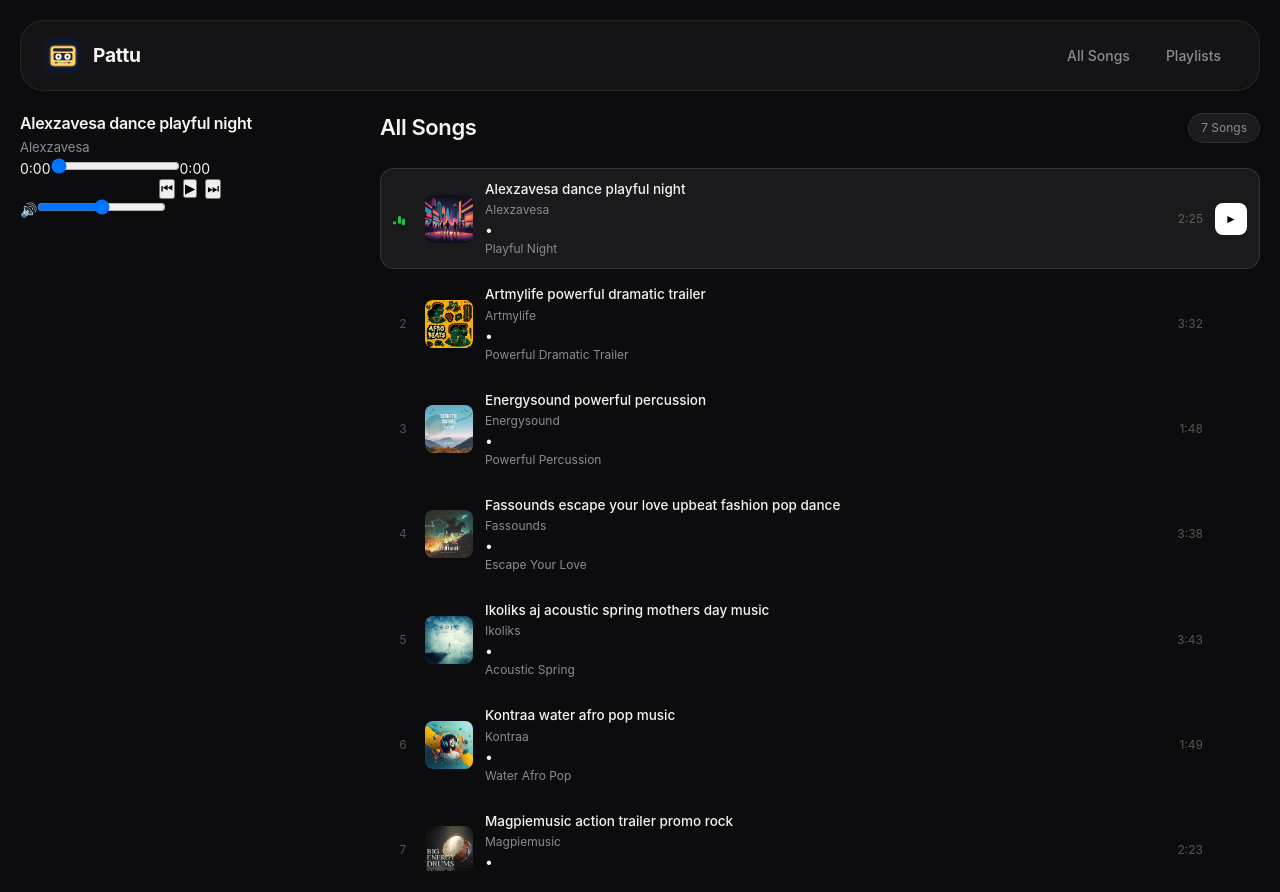
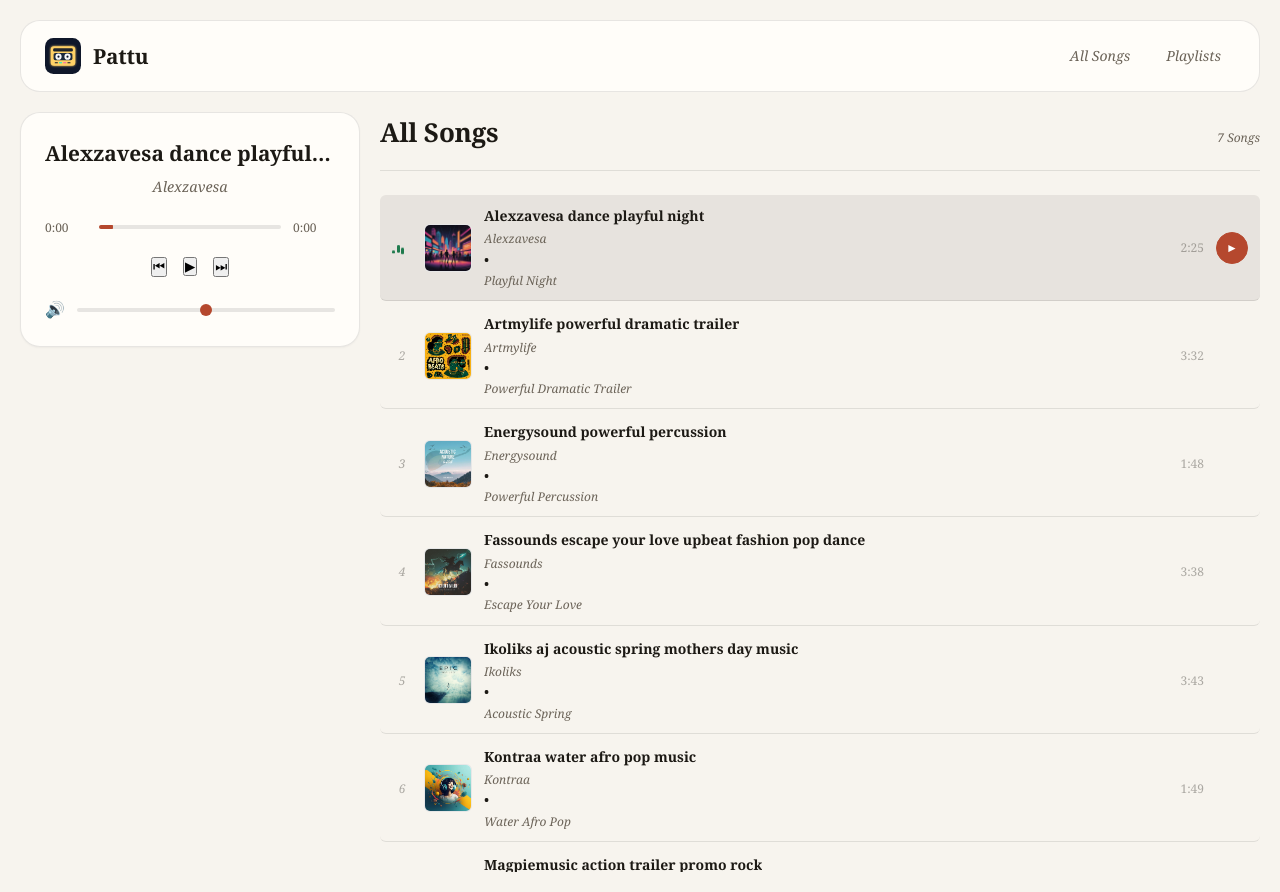
Before and after one commit to sarathkpreman/music-player, a React (Vite) app: page / in a window 1280 px wide. Built offline with nearby package versions, Linux system fonts and the light colour scheme.

Commit message:
Basic style changed

```diff
--- a/src/index.css
+++ b/src/index.css
@@ -3,28 +3,28 @@
 ========================= */
 
 :root {
-  --bg-base:     #0c0c0e;
-  --bg-surface:  #141416;
-  --bg-raised:   #1c1c1f;
-  --bg-hover:    rgba(255, 255, 255, 0.04);
-  --bg-active:   rgba(255, 255, 255, 0.06);
+  --bg-base:     #f7f4ee;
+  --bg-surface:  #fffdf9;
+  --bg-raised:   #ffffff;
+  --bg-hover:    rgba(28, 25, 20, 0.04);
+  --bg-active:   rgba(28, 25, 20, 0.07);
 
-  --border:      rgba(255, 255, 255, 0.07);
-  --border-hover: rgba(255, 255, 255, 0.12);
+  --border:      rgba(28, 25, 20, 0.1);
+  --border-hover: rgba(28, 25, 20, 0.2);
 
-  --text-primary:   #f4f4f5;
-  --text-secondary: #8b8b96;
-  --text-muted:     rgba(255, 255, 255, 0.3);
+  --text-primary:   #1c1914;
+  --text-secondary: #6b6358;
+  --text-muted:     rgba(28, 25, 20, 0.35);
 
-  --accent:       #ffffff;
-  --accent-play:  #23c14a;
+  --accent:       #b5482e;
+  --accent-play:  #1f7a4d;
 
-  --radius-sm: 8px;
-  --radius-md: 14px;
-  --radius-lg: 20px;
-  --radius-xl: 24px;
+  --radius-sm: 6px;
+  --radius-md: 10px;
+  --radius-lg: 16px;
+  --radius-xl: 20px;
 
-  --transition: 180ms cubic-bezier(0.4, 0, 0.2, 1);
+  --transition: 160ms ease;
 
   --space-1: 4px;
   --space-2: 8px;
@@ -47,9 +47,9 @@
 body {
   background: var(--bg-base);
   color: var(--text-primary);
-  font-family: -apple-system, Inter, sans-serif;
+  font-family: "Iowan Old Style", "Georgia", "Times New Roman", serif;
   font-size: 14px;
-  line-height: 1.5;
+  line-height: 1.6;
 }
 
 /* =========================
@@ -74,9 +74,10 @@
 
 .panel {
   background: var(--bg-surface);
-  border: 0.5px solid var(--border);
+  border: 1px solid var(--border);
   border-radius: var(--radius-xl);
   padding: var(--space-6);
+  box-shadow: 0 1px 2px rgba(28, 25, 20, 0.04);
 }
 
 /* =========================
@@ -103,7 +104,7 @@
 }
 
 .content-section::-webkit-scrollbar {
-  width: 4px;
+  width: 5px;
 }
 
 .content-section::-webkit-scrollbar-track {
@@ -129,6 +130,7 @@
   text-decoration: none;
   color: var(--text-secondary);
   font-size: 13px;
+  font-style: italic;
   padding: 7px 12px;
   border-radius: var(--radius-sm);
   transition: background var(--transition), color var(--transition);
@@ -141,7 +143,7 @@
 
 .nav-links a.active {
   background: var(--bg-active);
-  color: var(--text-primary);
+  color: var(--accent);
 }
 
 /* =========================
@@ -151,22 +153,21 @@
 .songs-header {
   display: flex;
   justify-content: space-between;
-  align-items: center;
+  align-items: baseline;
   margin-bottom: var(--space-6);
+  border-bottom: 1px solid var(--border);
+  padding-bottom: var(--space-4);
 }
 
 .songs-title {
-  font-size: 22px;
-  font-weight: 600;
-  letter-spacing: -0.4px;
+  font-size: 26px;
+  font-weight: 700;
+  letter-spacing: -0.2px;
 }
 
 .songs-count {
   font-size: 12px;
-  padding: 5px 12px;
-  border-radius: 999px;
-  background: var(--bg-raised);
-  border: 0.5px solid var(--border);
+  font-style: italic;
   color: var(--text-secondary);
 }
 
@@ -177,7 +178,7 @@
 .songs-list {
   display: flex;
   flex-direction: column;
-  gap: var(--space-1);
+  gap: 2px;
 }
 
 /* =========================
@@ -189,14 +190,14 @@
   justify-content: space-between;
   align-items: center;
   padding: 10px 12px;
-  border-radius: var(--radius-md);
-  border: 0.5px solid transparent;
+  border-radius: var(--radius-sm);
+  border-bottom: 1px solid var(--border);
   cursor: pointer;
-  transition: background var(--transition), border-color var(--transition);
+  transition: background var(--transition);
   gap: var(--space-3);
   width: 100%;
   text-align: left;
-  background: transparent
+  background: transparent;
 }
 
 .song-card:focus-visible {
@@ -206,12 +207,10 @@
 
 .song-card:hover {
   background: var(--bg-hover);
-  border-color: var(--border);
 }
 
 .song-card.active {
   background: var(--bg-active);
-  border-color: var(--border-hover);
 }
 
 /* =========================
@@ -233,13 +232,14 @@
 .song-index {
   width: 20px;
   font-size: 12px;
+  font-style: italic;
   color: var(--text-muted);
   flex-shrink: 0;
   text-align: center;
 }
 
 .song-card.active .song-index {
-  color: var(--text-primary);
+  color: var(--accent);
 }
 
 /* =========================
@@ -253,6 +253,7 @@
   border-radius: var(--radius-sm);
   flex-shrink: 0;
   background: var(--bg-raised);
+  border: 1px solid var(--border);
 }
 
 /* =========================
@@ -264,8 +265,8 @@
 }
 
 .song-info h2 {
-  font-size: 13.5px;
-  font-weight: 500;
+  font-size: 14px;
+  font-weight: 600;
   margin-bottom: 2px;
   white-space: nowrap;
   overflow: hidden;
@@ -275,6 +276,7 @@
 
 .song-info p {
   font-size: 12px;
+  font-style: italic;
   color: var(--text-secondary);
   white-space: nowrap;
   overflow: hidden;
@@ -299,6 +301,7 @@
 .song-duration {
   font-size: 12px;
   color: var(--text-muted);
+  font-variant-numeric: tabular-nums;
 }
 
 /* =========================
@@ -308,10 +311,10 @@
 .play-btn {
   width: 32px;
   height: 32px;
-  border: none;
-  border-radius: var(--radius-sm);
+  border: 1px solid var(--accent);
+  border-radius: 50%;
   background: var(--accent);
-  color: #000;
+  color: #fff;
   font-size: 12px;
   cursor: pointer;
   transition: transform var(--transition), opacity var(--transition);
@@ -358,21 +361,45 @@
 }
 
 /* =========================
+   MUSIC PLAYER
+========================= */
+
+.music-player {
+  background: var(--bg-surface);
+  border: 1px solid var(--border);
+  border-radius: var(--radius-xl);
+  padding: var(--space-6);
+  display: flex;
+  flex-direction: column;
+  gap: var(--space-5);
+  box-shadow: 0 1px 2px rgba(28, 25, 20, 0.04);
+}
+
+.music-player:hover {
+  border-color: var(--border-hover);
+}
+
+/* =========================
    PLAYER INFO
 ========================= */
 
+.player-info {
+  text-align: center;
+}
+
 .track-title {
-  font-size: 16px;
-  font-weight: 600;
-  letter-spacing: -0.3px;
-  margin-bottom: 3px;
+  font-size: 1.3rem;
+  font-weight: 700;
+  color: var(--text-primary);
   white-space: nowrap;
   overflow: hidden;
   text-overflow: ellipsis;
 }
 
 .track-artist {
-  font-size: 13px;
+  margin-top: 4px;
+  font-size: 0.9rem;
+  font-style: italic;
   color: var(--text-secondary);
 }
 
@@ -386,11 +413,26 @@
   gap: var(--space-2);
 }
 
-.progress-track {
-  width: 100%;
-  height: 3px;
+.progress-container {
+  display: flex;
+  align-items: center;
+  gap: 12px;
+}
+
+.time {
+  min-width: 42px;
+  font-size: 12px;
+  color: var(--text-secondary);
+  font-variant-numeric: tabular-nums;
+}
+
+.progress-track,
+.progress-range {
+  flex: 1;
+  appearance: none;
+  height: 4px;
   border-radius: 999px;
-  background: var(--bg-raised);
+  background: var(--border);
   overflow: hidden;
   cursor: pointer;
 }
@@ -400,6 +442,20 @@
   background: var(--accent);
   border-radius: inherit;
   transition: width 1s linear;
+}
+
+.progress-range::-webkit-slider-thumb {
+  appearance: none;
+  width: 14px;
+  height: 14px;
+  border-radius: 50%;
+  background: var(--accent);
+  cursor: pointer;
+  transition: transform 0.2s ease;
+}
+
+.progress-range::-webkit-slider-thumb:hover {
+  transform: scale(1.15);
 }
 
 .time-row {
@@ -417,77 +473,83 @@
   display: flex;
   justify-content: center;
   align-items: center;
-  gap: var(--space-2);
+  gap: 16px;
 }
 
-.ctrl-btn {
-  width: 40px;
-  height: 40px;
-  border: 0.5px solid var(--border);
-  border-radius: var(--radius-sm);
-  background: transparent;
+.ctrl-btn,
+.control-btn {
+  width: 42px;
+  height: 42px;
+  border: 1px solid var(--border);
+  border-radius: 50%;
+  background: var(--bg-raised);
   color: var(--text-secondary);
   cursor: pointer;
-  transition:
-    background var(--transition),
-    color var(--transition),
-    border-color var(--transition);
+  transition: background var(--transition), color var(--transition), border-color var(--transition), transform var(--transition);
   display: flex;
   align-items: center;
   justify-content: center;
 }
 
-.ctrl-btn:hover {
+.ctrl-btn:hover,
+.control-btn:hover {
   background: var(--bg-hover);
   border-color: var(--border-hover);
   color: var(--text-primary);
+  transform: translateY(-1px);
 }
 
-.ctrl-btn.primary {
-  width: 46px;
-  height: 46px;
+.ctrl-btn.primary,
+.play-btn-main {
+  width: 58px;
+  height: 58px;
   background: var(--accent);
-  border-color: transparent;
-  color: #000;
-  border-radius: var(--radius-md);
+  border-color: var(--accent);
+  color: #fff;
+  font-size: 1.2rem;
 }
 
-.ctrl-btn.primary:hover {
-  background: #e0e0e0;
+.ctrl-btn.primary:hover,
+.play-btn-main:hover {
+  background: #9c3c26;
+  transform: scale(1.06);
+}
+
+.play-btn-main:active {
+  transform: scale(0.96);
 }
 
 /* =========================
-   MOBILE
+   VOLUME
 ========================= */
 
-@media (max-width: 900px) {
-  .app-main {
-    grid-template-columns: 1fr;
+.volume-container {
+  display: flex;
+  align-items: center;
+  gap: 12px;
 }
 
-  .player-section {
-    position: static;
-    height: auto;
+.volume-icon {
+  font-size: 1rem;
+  color: var(--text-secondary);
 }
 
-  .songs-header {
-    flex-direction: column;
-    align-items: flex-start;
-    gap: var(--space-2);
+.volume-container input[type="range"] {
+  flex: 1;
+  appearance: none;
+  height: 4px;
+  border-radius: 999px;
+  background: var(--border);
 }
 
-  .song-duration {
-    display: none;
+.volume-container input[type="range"]::-webkit-slider-thumb {
+  appearance: none;
+  width: 12px;
+  height: 12px;
+  border-radius: 50%;
+  background: var(--accent);
+  cursor: pointer;
 }
-
-  .content-section{
-    height: auto;
-  }
-}
-
-
-
-
 
 /* =========================
    NAVBAR
@@ -500,7 +562,7 @@
   padding: var(--space-4) var(--space-6);
   margin-bottom: var(--space-5);
   background: var(--bg-surface);
-  border: 0.5px solid var(--border);
+  border: 1px solid var(--border);
   border-radius: var(--radius-xl);
 }
 
@@ -519,9 +581,9 @@
 }
 
 .logo-text {
-  font-size: 1.2rem;
+  font-size: 1.3rem;
   font-weight: 700;
-  letter-spacing: -0.3px;
+  letter-spacing: -0.2px;
   color: var(--text-primary);
 }
 
@@ -535,12 +597,10 @@
   text-decoration: none;
   color: var(--text-secondary);
   font-size: 14px;
-  font-weight: 500;
+  font-style: italic;
   padding: 8px 14px;
   border-radius: var(--radius-sm);
-  transition:
-    background var(--transition),
-    color var(--transition);
+  transition: background var(--transition), color var(--transition);
 }
 
 .nav-link-active:hover {
@@ -550,28 +610,306 @@
 
 .nav-link-active.active {
   background: var(--bg-active);
+  color: var(--accent);
+}
+
+/* =========================
+   PLAYLISTS PANEL
+========================= */
+
+.playlists {
+  display: flex;
+  flex-direction: column;
+  gap: var(--space-5);
+}
+
+.playlists h2 {
+  font-size: 26px;
+  font-weight: 700;
+  margin-bottom: var(--space-2);
+}
+
+/* =========================
+   CREATE PLAYLIST
+========================= */
+
+.create-playlist {
+  margin-bottom: var(--space-2);
+}
+
+.playlist-form {
+  display: flex;
+  gap: var(--space-2);
+}
+
+.playlist-form input,
+.song-search {
+  background: var(--bg-raised);
+  border: 1px solid var(--border);
+  border-radius: var(--radius-sm);
+  padding: 10px 14px;
+  font-size: 13.5px;
+  font-family: inherit;
+  color: var(--text-primary);
+  outline: none;
+  transition: border-color var(--transition);
+}
+
+.playlist-form input {
+  flex: 1;
+}
+
+.playlist-form input::placeholder,
+.song-search::placeholder {
+  color: var(--text-muted);
+  font-style: italic;
+}
+
+.playlist-form input:focus,
+.song-search:focus {
+  border-color: var(--accent);
+}
+
+.create-btn {
+  border: 1px solid var(--accent);
+  border-radius: var(--radius-sm);
+  background: var(--accent);
+  color: #fff;
+  font-size: 13px;
+  font-weight: 600;
+  padding: 0 18px;
+  cursor: pointer;
+  transition: opacity var(--transition), transform var(--transition);
+}
+
+.create-btn:hover { opacity: 0.88; }
+.create-btn:active { transform: scale(0.97); }
+
+/* =========================
+   PLAYLIST LIST
+========================= */
+
+.playlist-list {
+  display: flex;
+  flex-direction: column;
+  gap: var(--space-4);
+}
+
+.message {
+  font-size: 13px;
+  font-style: italic;
+  color: var(--text-secondary);
+  padding: var(--space-3) 0;
+}
+
+/* =========================
+   PLAYLIST ITEM
+========================= */
+
+.playlist-item {
+  background: var(--bg-surface);
+  border: 1px solid var(--border);
+  border-radius: var(--radius-lg);
+  padding: var(--space-5);
+  transition: border-color var(--transition);
+}
+
+.playlist-item:hover {
+  border-color: var(--border-hover);
+}
+
+.playlsit-header {
+  display: flex;
+  justify-content: space-between;
+  align-items: center;
+  margin-bottom: var(--space-4);
+  border-bottom: 1px solid var(--border);
+  padding-bottom: var(--space-3);
+}
+
+.playlsit-header h3 {
+  font-size: 16px;
+  font-weight: 700;
   color: var(--text-primary);
 }
 
+.playlist-actions {
+  display: flex;
+  gap: var(--space-2);
+}
+
+.playlist-delete-btn {
+  border: 1px solid var(--border);
+  border-radius: var(--radius-sm);
+  background: transparent;
+  color: var(--text-secondary);
+  font-size: 12px;
+  font-style: italic;
+  padding: 6px 12px;
+  cursor: pointer;
+  transition: background var(--transition), color var(--transition), border-color var(--transition);
+}
+
+.playlist-delete-btn:hover {
+  background: var(--bg-hover);
+  border-color: var(--accent);
+  color: var(--accent);
+}
+
 /* =========================
-   MOBILE NAVBAR
+   ADD SONG SEARCH
 ========================= */
 
-@media (max-width: 768px) {
-  .navbar {
-    padding: var(--space-4);
-    flex-direction: column;
-    gap: var(--space-4);
-    align-items: flex-start;
+.add-song-to-playlist {
+  margin-bottom: var(--space-3);
 }
 
-  .navbar-links {
-    width: 100%;
-    justify-content: flex-start;
-    flex-wrap: wrap;
+.search-container {
+  position: relative;
 }
 
-  .logo-text {
-    font-size: 1.1rem;
+.song-search {
+  width: 100%;
 }
+
+.search-results {
+  position: absolute;
+  top: calc(100% + 6px);
+  left: 0;
+  right: 0;
+  z-index: 10;
+  background: var(--bg-raised);
+  border: 1px solid var(--border-hover);
+  border-radius: var(--radius-md);
+  padding: var(--space-1);
+  max-height: 220px;
+  overflow-y: auto;
+  box-shadow: 0 10px 24px rgba(28, 25, 20, 0.12);
 }
+
+.drop-down-empty {
+  padding: var(--space-3);
+  font-size: 12.5px;
+  font-style: italic;
+  color: var(--text-muted);
+  text-align: center;
+}
+
+.dropdown-item {
+  display: flex;
+  flex-direction: column;
+  gap: 1px;
+  width: 100%;
+  text-align: left;
+  background: transparent;
+  border: none;
+  border-radius: var(--radius-sm);
+  padding: 8px 10px;
+  cursor: pointer;
+  transition: background var(--transition);
+}
+
+.dropdown-item:hover {
+  background: var(--bg-hover);
+}
+
+.dropdown-item .song-title {
+  font-size: 13px;
+  font-weight: 600;
+  color: var(--text-primary);
+  white-space: nowrap;
+  overflow: hidden;
+  text-overflow: ellipsis;
+}
+
+.dropdown-item .song-artist {
+  font-size: 11.5px;
+  font-style: italic;
+  color: var(--text-secondary);
+  white-space: nowrap;
+  overflow: hidden;
+  text-overflow: ellipsis;
+}
+
+/* =========================
+   PLAYLIST SONGS
+========================= */
+
+.playlist-songs {
+  display: flex;
+  flex-direction: column;
+  gap: var(--space-1);
+}
+
+.playlist-song-item {
+  display: flex;
+  align-items: center;
+  justify-content: space-between;
+  gap: var(--space-3);
+  width: 100%;
+  text-align: left;
+  background: transparent;
+  border: 1px solid transparent;
+  border-bottom: 1px solid var(--border);
+  border-radius: var(--radius-sm);
+  padding: 8px 10px;
+  cursor: pointer;
+  transition: background var(--transition);
+}
+
+.playlist-song-item:hover {
+  background: var(--bg-hover);
+}
+
+.playlist-song-item .song-title {
+  font-size: 13px;
+  font-weight: 600;
+  color: var(--text-primary);
+  white-space: nowrap;
+  overflow: hidden;
+  text-overflow: ellipsis;
+  flex: 1;
+  min-width: 0;
+}
+
+.playlist-song-item .song-artist {
+  font-size: 12px;
+  font-style: italic;
+  color: var(--text-secondary);
+  white-space: nowrap;
+  overflow: hidden;
+  text-overflow: ellipsis;
+  flex: 1;
+  min-width: 0;
+}
+
+.playlist-song-item .song-duration {
+  font-size: 11.5px;
+  color: var(--text-muted);
+  flex-shrink: 0;
+  font-variant-numeric: tabular-nums;
+}
+
+/* =========================
+   MOBILE
+========================= */
+
+@media (max-width: 900px) {
+  .app-main { grid-template-columns: 1fr; }
+  .player-section { position: static; height: auto; }
+  .songs-header { flex-direction: column; align-items: flex-start; gap: var(--space-2); }
+  .song-duration { display: none; }
+  .content-section { height: auto; }
+}
+
+@media (max-width: 768px) {
+  .navbar { padding: var(--space-4); flex-direction: column; gap: var(--space-4); align-items: flex-start; }
+  .navbar-links { width: 100%; justify-content: flex-start; flex-wrap: wrap; }
+  .logo-text { font-size: 1.15rem; }
+  .music-player { padding: 20px; }
+  .play-btn-main, .ctrl-btn.primary { width: 52px; height: 52px; }
+  .control-btn, .ctrl-btn { width: 38px; height: 38px; }
+  .playlist-form { flex-direction: column; }
+  .create-btn { padding: 10px 0; }
+  .playlist-song-item .song-artist { display: none; }
+}
```
Lines whose indentation alone changed are shown as unchanged.
